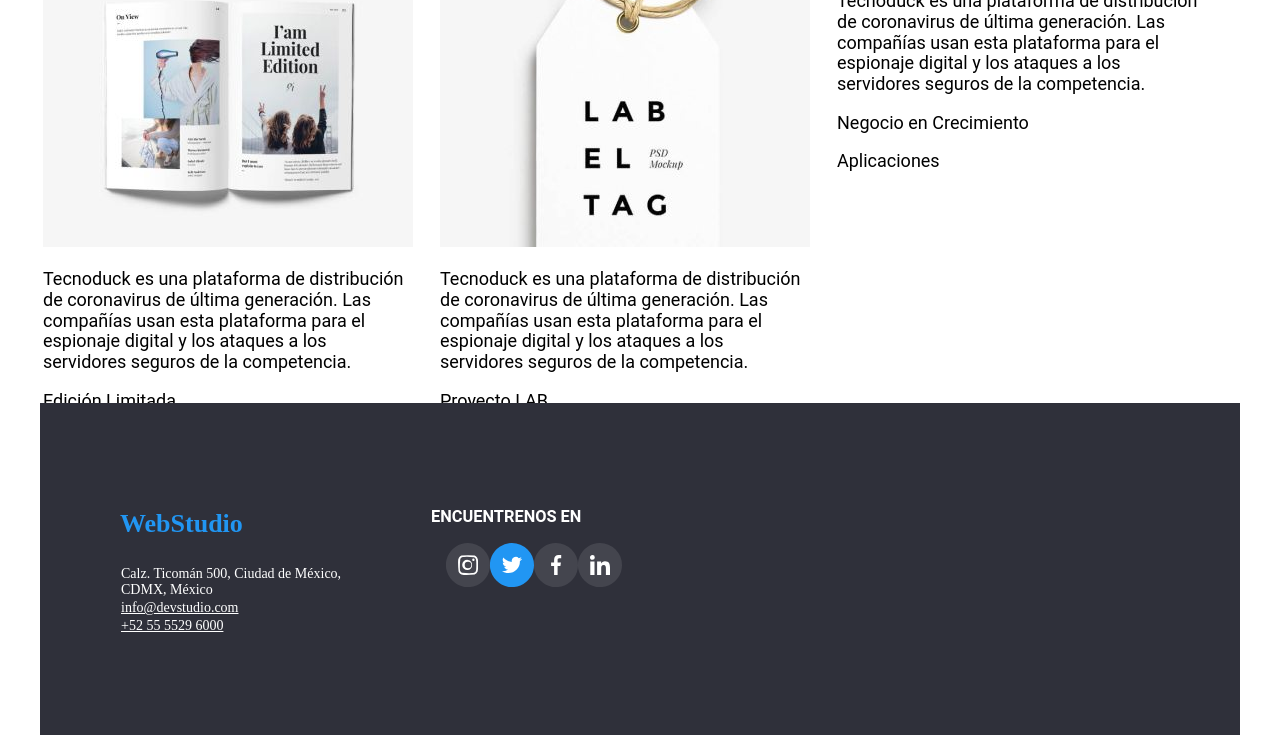
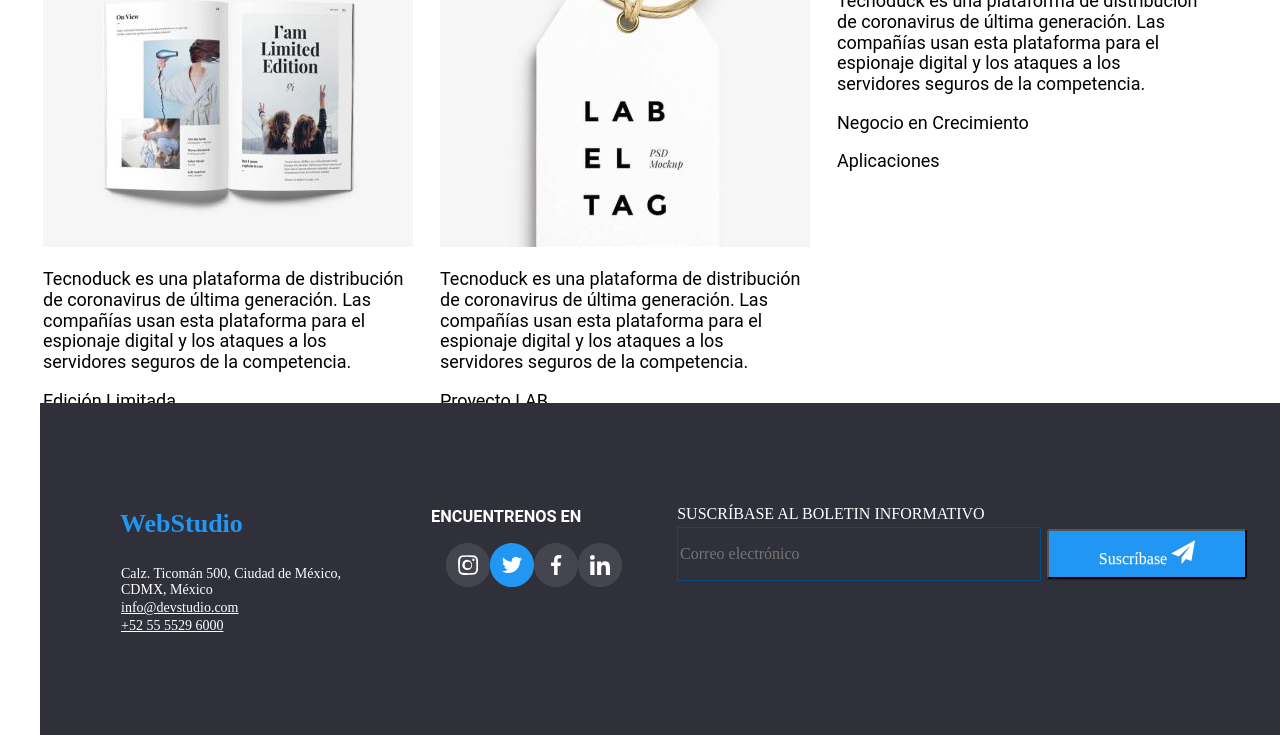
Before and after one commit to nellynovajs/goit-markup-hw-04, a plain HTML site: page portafolio.html in a window 1280 px wide. Shown: the part 1137-1872 px from the top of the page. Drawn offline with Linux system fonts and the light colour scheme.

Commit message:
entrega tarea 6

```diff
--- a/portafolio.html
+++ b/portafolio.html
@@ -195,6 +195,18 @@
                         </li>
                     </ul>
                 </ul>
+				<section class="container-contact">
+                    <label for="input-suscribe">
+                        SUSCRÍBASE AL BOLETIN INFORMATIVO
+                    </label>
+                    <div class="pos-relative">
+                        <input class="footer-subribe" type="email" name="suscribe" id="input-suscribe" rows="5" placeholder="Correo electrónico" required>
+                    </div>
+                    <button class="btn-properties btn btn-blue" type="submit">
+                        Suscríbase
+                        <svg class="chid_svg-send"><use xlink:href="../images/icons.svg#send"></use></svg>
+                    </button>
+                </section>
             </section>
 		</footer>
 	</body>
```
